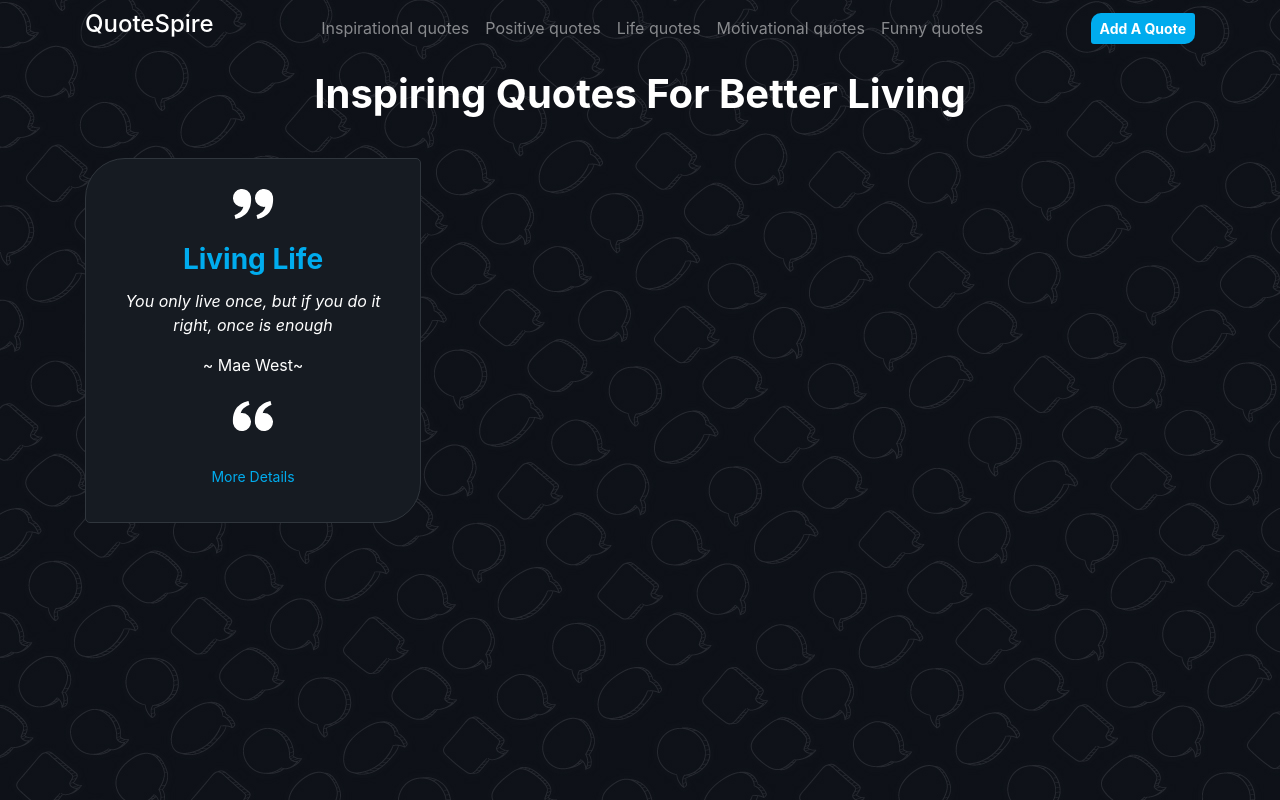
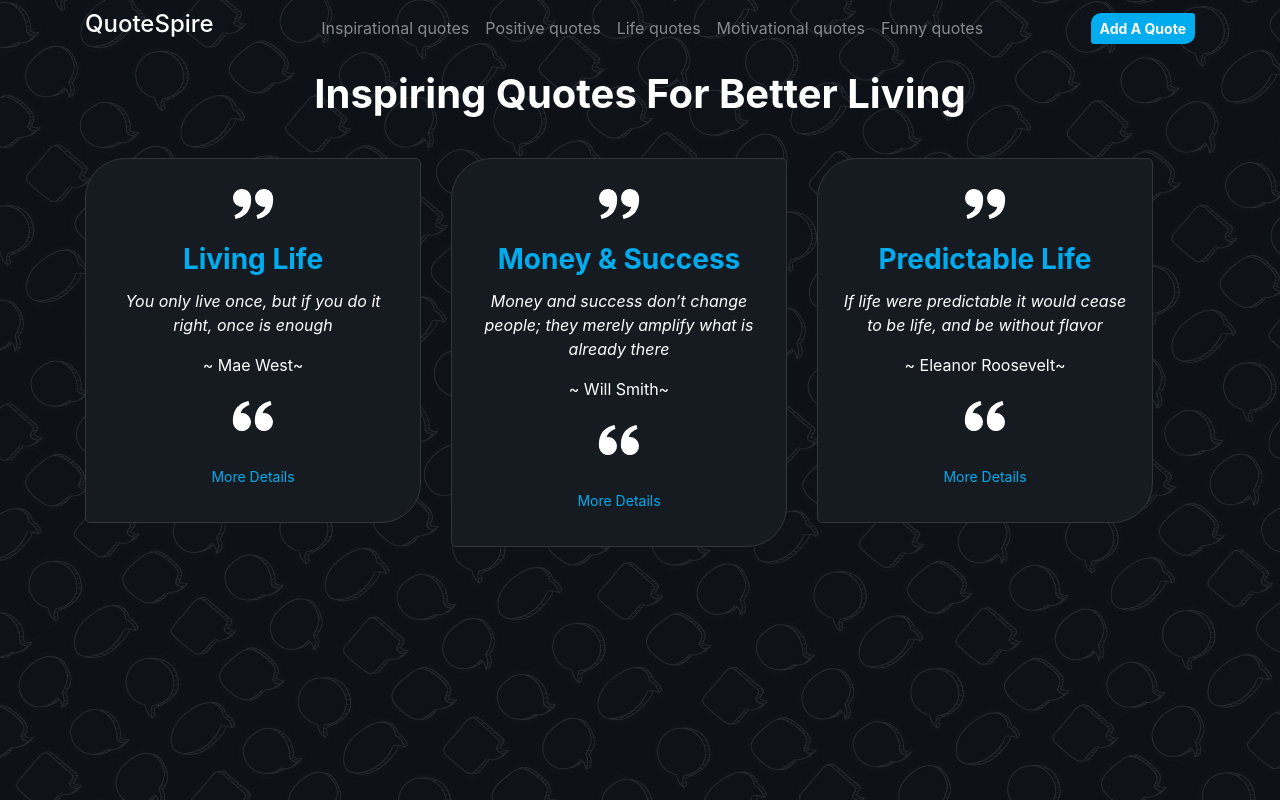
Before and after one commit to steve-njuguna-k/Angular-Quotes-App, an Angular app: page / in a window 1280 px wide. Built offline with nearby package versions, Linux system fonts and the light colour scheme; a web font is replaced by a local one.

Commit message:
Added more dummy data to Quote array

```diff
--- a/src/app/components/quotes/quotes.component.ts
+++ b/src/app/components/quotes/quotes.component.ts
@@ -9,7 +9,9 @@ import { Quotes } from 'src/app/models/quotes';
 export class QuotesComponent implements OnInit {
 
   quotes: Quotes[] = [
-    new Quotes(1, 'Living Life', 'You only live once, but if you do it right, once is enough', 'Mae West', 'Steve Njuguna', new Date(2021,11,19), 0, 0),
+    new Quotes(1, 'Living Life', 'You only live once, but if you do it right, once is enough', 'Mae West', 'Steve Njuguna', new Date(2021,10,15), 0, 0),
+    new Quotes(2, 'Money & Success', 'Money and success don’t change people; they merely amplify what is already there', 'Will Smith', 'Mark Otieno', new Date(2021,10,17), 0, 0),
+    new Quotes(3, 'Predictable Life', 'If life were predictable it would cease to be life, and be without flavor', 'Eleanor Roosevelt', 'June Mwende', new Date(2021,10,19), 0, 0),
   ];
 
   toggleDetails(index: any){
```
